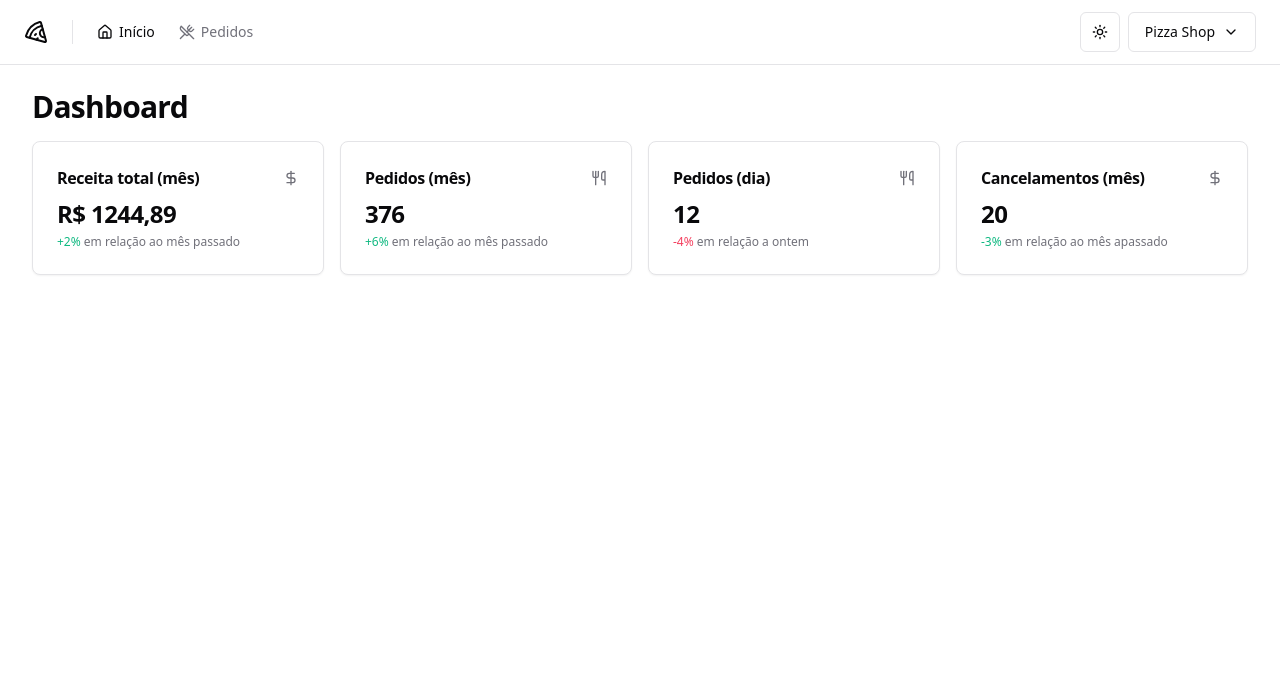
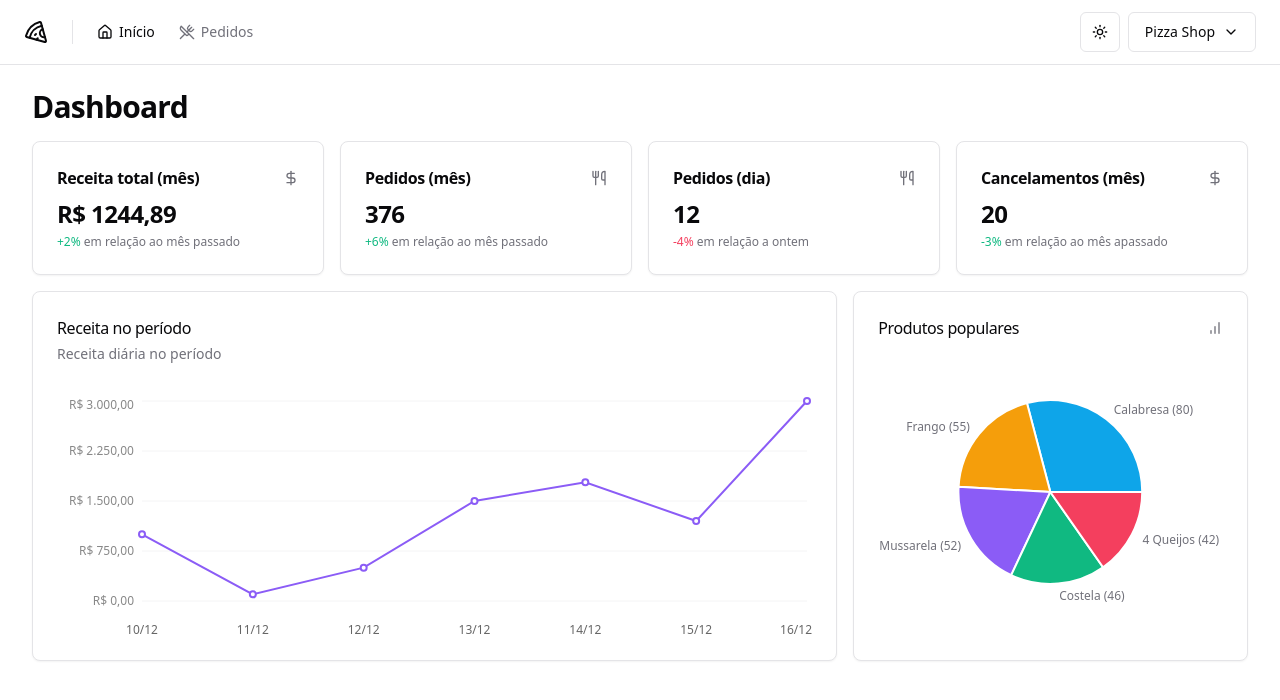
Before and after one commit to juliamchdo/pizza-shop-web, a React (Vite) app: page / in a window 1280 px wide. Shown: the top 700 px of the page. Built offline with nearby package versions, Linux system fonts and the light colour scheme.

Commit message:
add dashboards

```diff
--- a/package.json
+++ b/package.json
@@ -28,6 +28,7 @@
     "react-helmet-async": "^2.0.5",
     "react-hook-form": "^7.54.2",
     "react-router-dom": "^7.3.0",
+    "recharts": "^2.15.2",
     "shadcn": "^2.4.0-canary.14",
     "sonner": "^2.0.1",
     "sort-by": "^1.2.0",
--- a/src/pages/app/dashboard/dashboard.tsx
+++ b/src/pages/app/dashboard/dashboard.tsx
@@ -3,6 +3,8 @@
 import { MonthOrdersAmountCard } from "./month-orders-amount-card";
 import { DayOrdersAmountCard } from "./day-orders-amount-card";
 import { MonthCanceledOrdersAmountCard } from "./month-canceled-orders-amount-card";
+import { RevenueChart } from "./revenue-chart";
+import { PopularProductsChart } from "./popular-products-chart";
 
 export function Dashboard() {
   return (
@@ -18,6 +20,11 @@
           <MonthCanceledOrdersAmountCard />
         </div>
       </div>
+
+      <div className="grid grid-cols-9 gap-4">
+        <RevenueChart />
+        <PopularProductsChart />
+      </div>
     </>
   );
 }
--- /dev/null
+++ b/src/pages/app/dashboard/popular-products-chart.tsx
@@ -0,0 +1,90 @@
+import { Card, CardContent, CardHeader, CardTitle } from "@/components/ui/card";
+import { BarChart } from "lucide-react";
+import { ResponsiveContainer, PieChart, Pie, Cell } from "recharts";
+import colors from "tailwindcss/colors";
+
+const data = [
+  { product: "Calabresa", amount: 80 },
+  { product: "Frango", amount: 55 },
+  { product: "Mussarela", amount: 52 },
+  { product: "Costela", amount: 46 },
+  { product: "4 Queijos", amount: 42 },
+];
+
+const COLORS = [
+  colors.sky[500],
+  colors.amber[500],
+  colors.violet[500],
+  colors.emerald[500],
+  colors.rose[500],
+];
+
+export function PopularProductsChart() {
+  return (
+    <Card className="col-span-3">
+      <CardHeader className="pb-8">
+        <div className="flex items-center justify-between">
+          <CardTitle className="text-base font-medium">
+            Produtos populares
+          </CardTitle>
+          <BarChart className="h-4 w-4 text-muted-foreground" />
+        </div>
+      </CardHeader>
+
+      <CardContent>
+        <ResponsiveContainer width="100%" height={240}>
+          <PieChart style={{ fontSize: 12 }}>
+            <Pie
+              data={data}
+              dataKey="amount"
+              nameKey="product"
+              cx="50%"
+              cy="50%"
+              strokeWidth={2}
+              labelLine={false}
+              label={({
+                cx,
+                cy,
+                midAngle,
+                innerRadius,
+                outerRadius,
+                value,
+                index,
+              }) => {
+                const RADIAN = Math.PI / 180;
+                const radius = 12 + innerRadius + (outerRadius - innerRadius);
+                const x = cx + radius * Math.cos(-midAngle * RADIAN);
+                const y = cy + radius * Math.sin(-midAngle * RADIAN);
+
+                return (
+                  <text
+                    x={x}
+                    y={y}
+                    className="fill-muted-foreground text-xs"
+                    textAnchor={x > cx ? "start" : "end"}
+                    dominantBaseline="central"
+                  >
+                    {data[index].product.length > 12
+                      ? data[index].product.substring(0, 12).concat("...")
+                      : data[index].product}{" "}
+                    ({value})
+                  </text>
+                );
+              }}
+            >
+              {data.map((_, index) => {
+                return (
+                  <Cell
+                    key={`cel-${index}`}
+                    fill={COLORS[index]}
+                    className="stroke-background hover:opacity-80"
+                  />
+                );
+              })}
+            </Pie>
+          </PieChart>
+        </ResponsiveContainer>
+      </CardContent>
+    </Card>
+  );
+}
--- /dev/null
+++ b/src/pages/app/dashboard/revenue-chart.tsx
@@ -0,0 +1,70 @@
+import {
+  Card,
+  CardContent,
+  CardDescription,
+  CardHeader,
+  CardTitle,
+} from "@/components/ui/card";
+import {
+  ResponsiveContainer,
+  LineChart,
+  XAxis,
+  YAxis,
+  CartesianGrid,
+  Line,
+  Tooltip,
+} from "recharts";
+import colors from "tailwindcss/colors";
+
+const data = [
+  { date: "10/12", revenue: 1000 },
+  { date: "11/12", revenue: 100 },
+  { date: "12/12", revenue: 500 },
+  { date: "13/12", revenue: 1500 },
+  { date: "14/12", revenue: 1780 },
+  { date: "15/12", revenue: 1200 },
+  { date: "16/12", revenue: 3000 },
+];
+
+export function RevenueChart() {
+  return (
+    <Card className="col-span-6">
+      <CardHeader className="flex-row items-center justify-between pb-8">
+        <div className="space-y-1">
+          <CardTitle className="text-base font-medium">
+            Receita no período
+          </CardTitle>
+          <CardDescription>Receita diária no período</CardDescription>
+        </div>
+      </CardHeader>
+
+      <CardContent>
+        <ResponsiveContainer width="100%" height={240}>
+          <LineChart style={{ fontSize: 12 }} data={data}>
+            <XAxis dataKey="date" tickLine={false} axisLine={false} dy={16} />
+
+            <YAxis
+              stroke="#888"
+              axisLine={false}
+              tickLine={false}
+              width={80}
+              tickFormatter={(value: number) =>
+                value.toLocaleString("pt-BR", {
+                  style: "currency",
+                  currency: "BRL",
+                })
+              }
+            />
+            <CartesianGrid vertical={false} className="stroke-muted" />
+            <Line
+              type="linear"
+              strokeWidth={2}
+              dataKey="revenue"
+              stroke={colors.violet["500"]}
+            />
+          </LineChart>
+        </ResponsiveContainer>
+      </CardContent>
+    </Card>
+  );
+}
```
Also changed, not shown: 1 other file (tests, documents, lock files or other folders).
